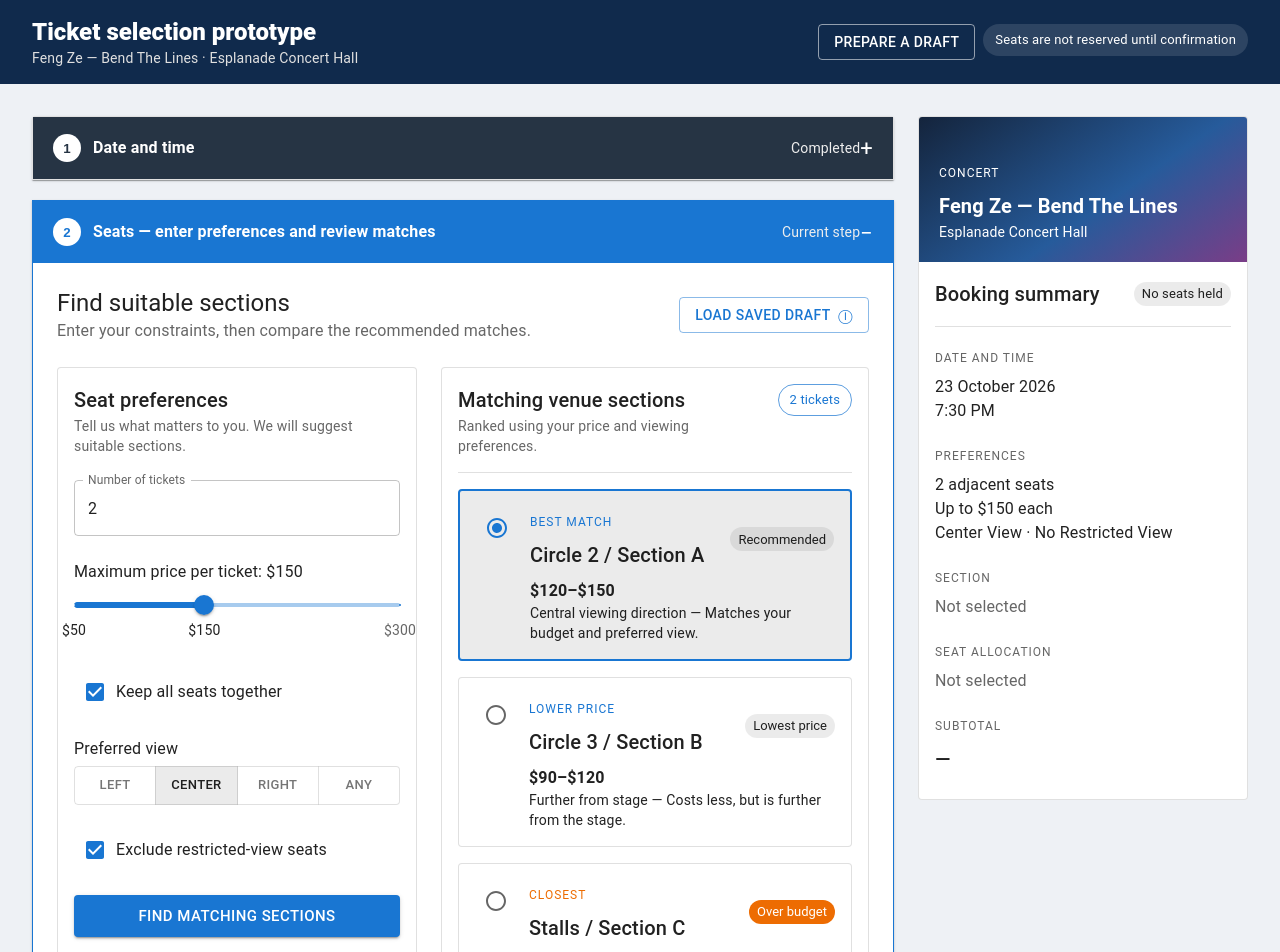
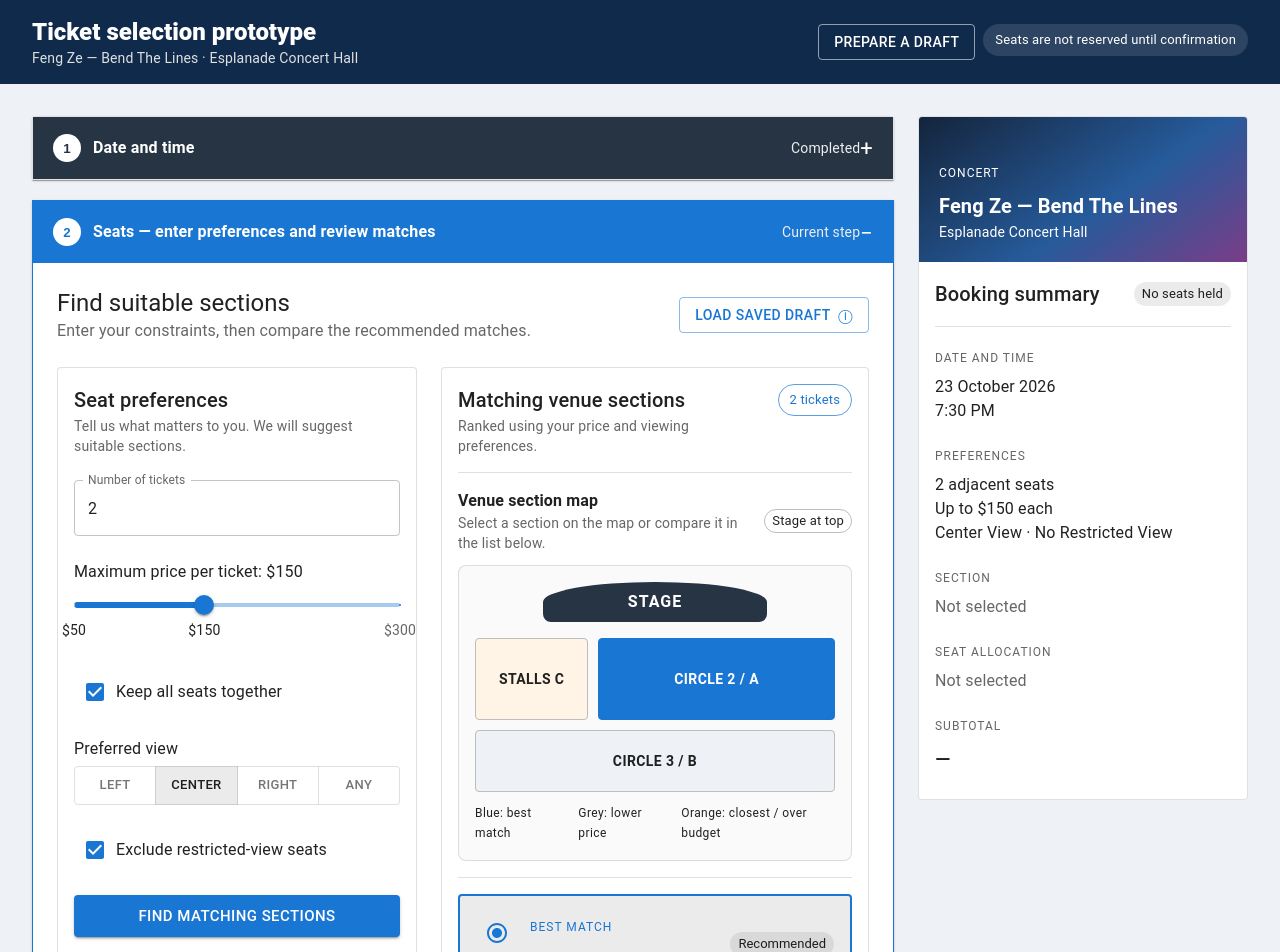
Before and after one commit to teezhiyao/hci-ticketing, a React (Vite) app: page / in a window 1280 px wide. Shown: the top 952 px of the page. Built offline with nearby package versions, Linux system fonts and the light colour scheme.

Commit message:
Add section map to guided selection

```diff
--- a/src/components/PreferenceGuidedSelection.jsx
+++ b/src/components/PreferenceGuidedSelection.jsx
@@ -210,6 +210,123 @@ function SectionOption({ section, selected, onSelect }) {
   );
 }
 
+function VenueSectionMap({ selectedSection, onSelect }) {
+  const mapSections = [
+    {
+      id: "stalls-c",
+      shortName: "Stalls C",
+      gridColumn: "1 / 2",
+      background: "#fff4e5",
+    },
+    {
+      id: "circle-2-a",
+      shortName: "Circle 2 / A",
+      gridColumn: "2 / 4",
+      background: "#e3f2fd",
+    },
+    {
+      id: "circle-3-b",
+      shortName: "Circle 3 / B",
+      gridColumn: "1 / 4",
+      background: "#eef1f5",
+    },
+  ];
+
+  return (
+    <Box>
+      <Stack
+        direction="row"
+        justifyContent="space-between"
+        alignItems="center"
+        gap={2}
+        sx={{ mb: 1.5 }}
+      >
+        <Box>
+          <Typography fontWeight={700}>Venue section map</Typography>
+          <Typography variant="body2" color="text.secondary">
+            Select a section on the map or compare it in the list below.
+          </Typography>
+        </Box>
+        <Chip label="Stage at top" size="small" variant="outlined" />
+      </Stack>
+
+      <Box
+        sx={{
+          border: "1px solid",
+          borderColor: "divider",
+          borderRadius: 2,
+          bgcolor: "#fafafa",
+          p: 2,
+        }}
+      >
+        <Box
+          sx={{
+            width: "62%",
+            mx: "auto",
+            mb: 2,
+            py: 1,
+            borderRadius: "50% 50% 8px 8px",
+            bgcolor: "#263444",
+            color: "common.white",
+            textAlign: "center",
+            fontWeight: 700,
+            letterSpacing: 1,
+          }}
+        >
+          STAGE
+        </Box>
+
+        <Box
+          sx={{
+            display: "grid",
+            gridTemplateColumns: "repeat(3, 1fr)",
+            gap: 1.25,
+            maxWidth: 560,
+            mx: "auto",
+          }}
+        >
+          {mapSections.map((section) => {
+            const selected = selectedSection === section.id;
+            return (
+              <Button
+                key={section.id}
+                variant="outlined"
+                onClick={() => onSelect(section.id)}
+                aria-pressed={selected}
+                sx={{
+                  gridColumn: section.gridColumn,
+                  minHeight: section.id === "circle-3-b" ? 62 : 82,
+                  bgcolor: selected ? "primary.main" : section.background,
+                  color: selected ? "common.white" : "text.primary",
+                  borderColor: selected ? "primary.main" : "grey.400",
+                  fontWeight: 700,
+                  "&:hover": {
+                    bgcolor: selected ? "primary.dark" : "action.hover",
+                    borderColor: "primary.main",
+                  },
+                }}
+              >
+                {section.shortName}
+              </Button>
+            );
+          })}
+        </Box>
+
+        <Stack
+          direction={{ xs: "column", sm: "row" }}
+          justifyContent="center"
+          spacing={{ xs: 0.5, sm: 2 }}
+          sx={{ mt: 1.5 }}
+        >
+          <Typography variant="caption">Blue: best match</Typography>
+          <Typography variant="caption">Grey: lower price</Typography>
+          <Typography variant="caption">Orange: closest / over budget</Typography>
+        </Stack>
+      </Box>
+    </Box>
+  );
+}
+
 function MatchingVenueSections({ preferences, onSelectSection }) {
   const [selectedSection, setSelectedSection] = useState("circle-2-a");
   const selected = venueSections.find(
@@ -239,6 +356,12 @@ function MatchingVenueSections({ preferences, onSelectSection }) {
         </Stack>
 
         <Divider sx={{ my: 2 }} />
+        <VenueSectionMap
+          selectedSection={selectedSection}
+          onSelect={setSelectedSection}
+        />
+
+        <Divider sx={{ my: 2 }} />
         <Stack spacing={2}>
           {venueSections.map((section) => (
             <SectionOption
@@ -257,14 +380,7 @@ function MatchingVenueSections({ preferences, onSelectSection }) {
           </Alert>
         )}
 
-        <Stack
-          direction={{ xs: "column", sm: "row" }}
-          spacing={2}
-          sx={{ mt: 3 }}
-        >
-          <Button variant="outlined" fullWidth>
-            View on map
-          </Button>
+        <Stack sx={{ mt: 3 }}>
           <Button
             variant="contained"
             fullWidth
```
